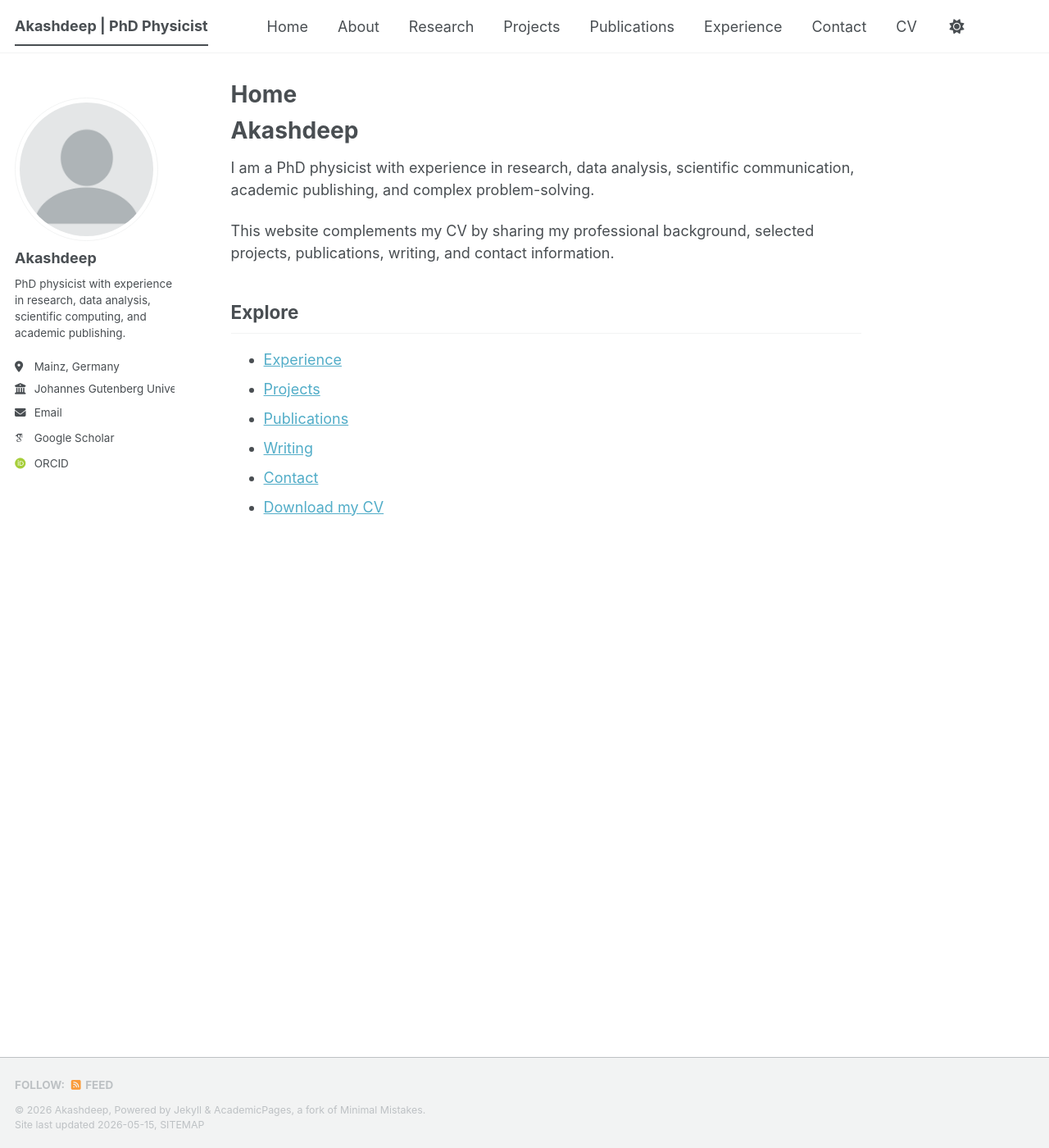
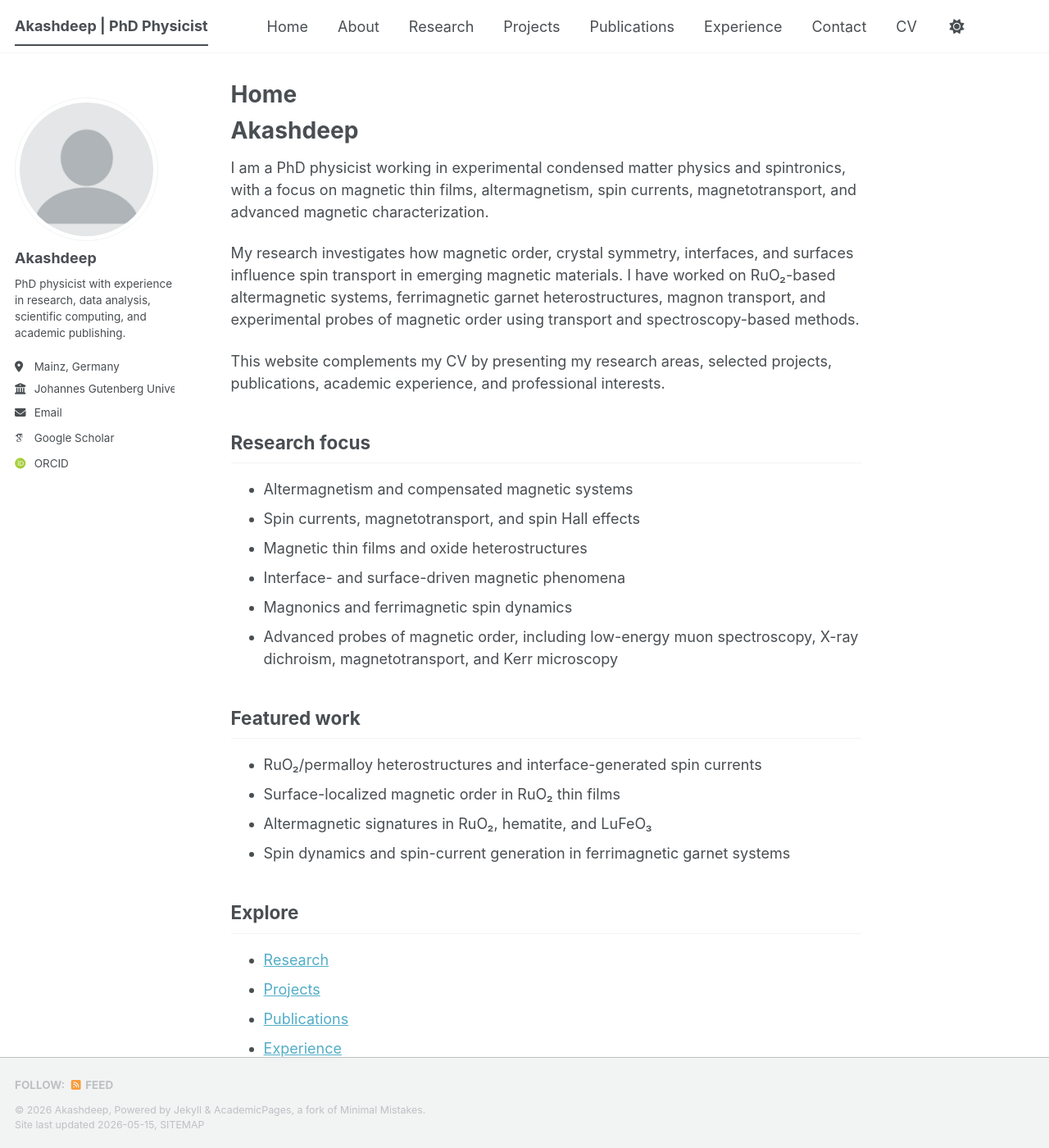
Before and after one commit to a-akashdeep/a-akashdeep, a Jekyll site: the page built from _pages/home.md, in a window 1280 px wide and 1400 px high. Shown: the whole window at 82% size. Built offline with Jekyll 4.4.1, drawn with Linux system fonts in a browser that asks for light colours; some web fonts are replaced; a script bundle is joined from its source files by our own code; library files that are not in the unit come from our copies.

Commit message:
Update home.md

```diff
--- a/_pages/home.md
+++ b/_pages/home.md
@@ -6,15 +6,33 @@ author_profile: true
 
 # Akashdeep
 
-I am a PhD physicist with experience in research, data analysis, scientific communication, academic publishing, and complex problem-solving.
+I am a PhD physicist working in experimental condensed matter physics and spintronics, with a focus on magnetic thin films, altermagnetism, spin currents, magnetotransport, and advanced magnetic characterization.
 
-This website complements my CV by sharing my professional background, selected projects, publications, writing, and contact information.
+My research investigates how magnetic order, crystal symmetry, interfaces, and surfaces influence spin transport in emerging magnetic materials. I have worked on RuO₂-based altermagnetic systems, ferrimagnetic garnet heterostructures, magnon transport, and experimental probes of magnetic order using transport and spectroscopy-based methods.
+
+This website complements my CV by presenting my research areas, selected projects, publications, academic experience, and professional interests.
+
+## Research focus
+
+- Altermagnetism and compensated magnetic systems
+- Spin currents, magnetotransport, and spin Hall effects
+- Magnetic thin films and oxide heterostructures
+- Interface- and surface-driven magnetic phenomena
+- Magnonics and ferrimagnetic spin dynamics
+- Advanced probes of magnetic order, including low-energy muon spectroscopy, X-ray dichroism, magnetotransport, and Kerr microscopy
+
+## Featured work
+
+- RuO₂/permalloy heterostructures and interface-generated spin currents
+- Surface-localized magnetic order in RuO₂ thin films
+- Altermagnetic signatures in RuO₂, hematite, and LuFeO₃
+- Spin dynamics and spin-current generation in ferrimagnetic garnet systems
 
 ## Explore
 
-- [Experience](/experience/)
+- [Research](/research/)
 - [Projects](/projects/)
 - [Publications](/publications/)
-- [Writing](/writing/)
+- [Experience](/experience/)
 - [Contact](/contact/)
 - [Download my CV](/files/Akashdeep_CV.pdf)
```
